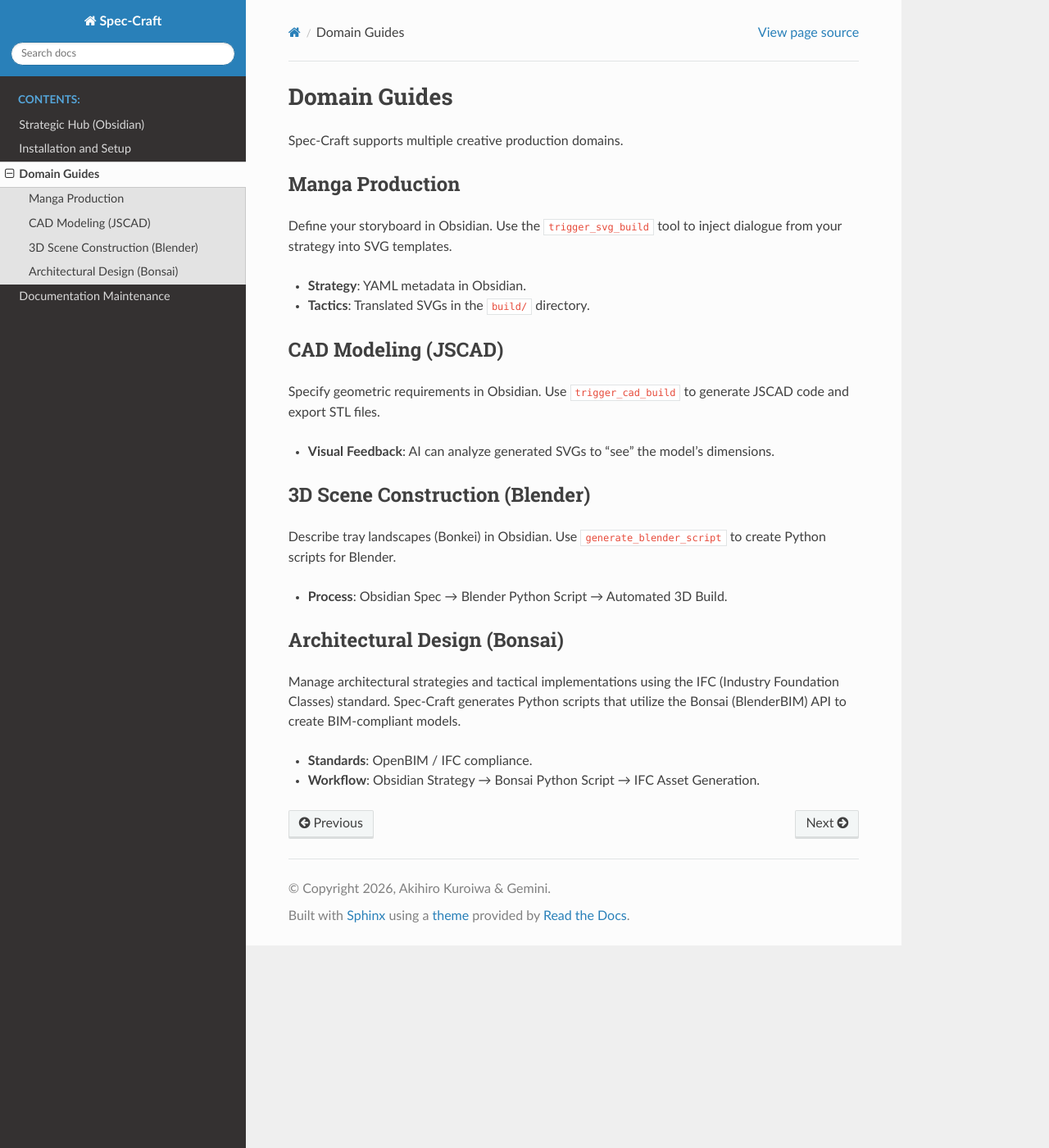
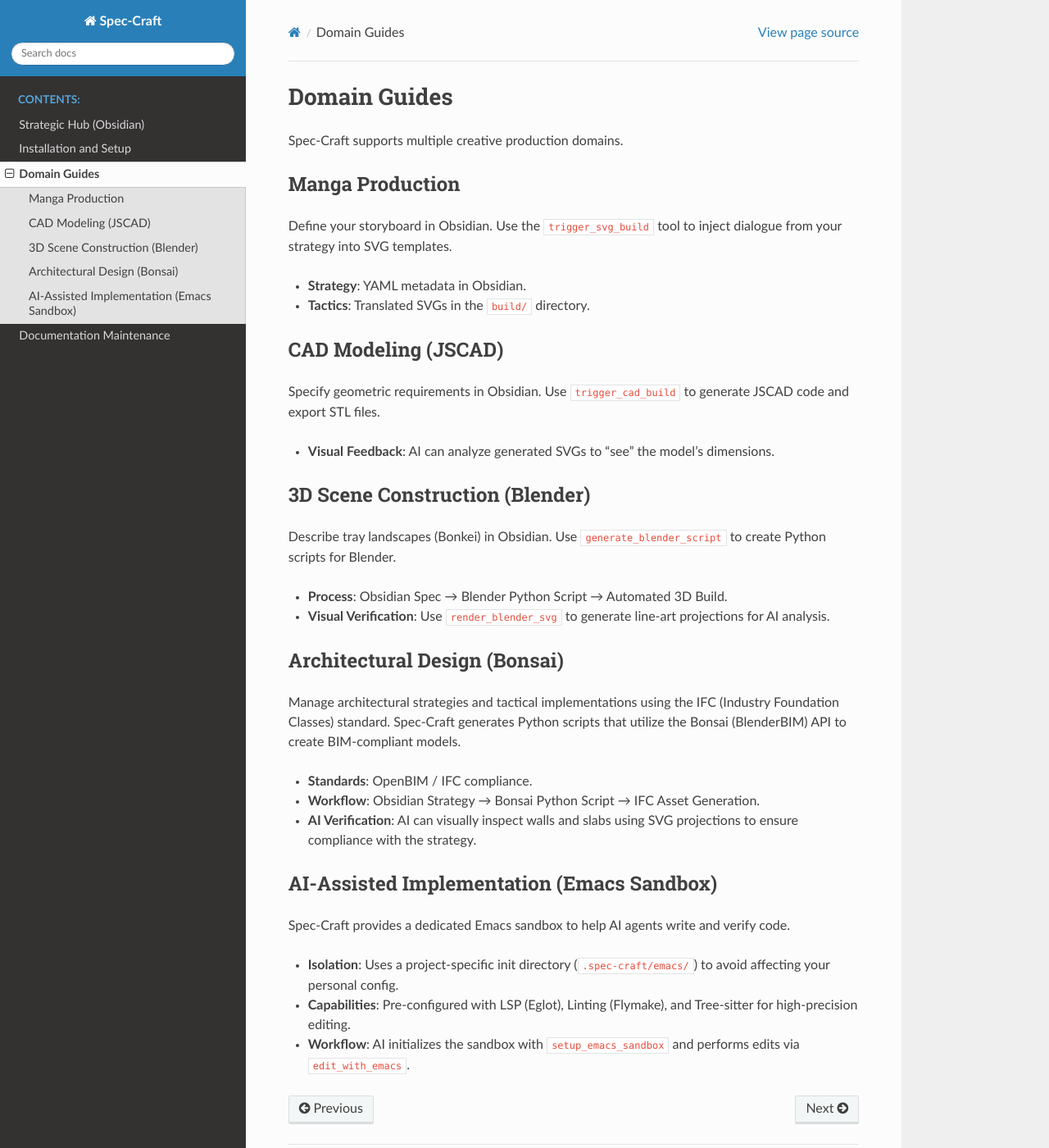
Before and after one commit to akuroiwa/spec-craft, a Sphinx documentation site: the page built from docs/source/domain-guides.md, in a window 1280 px wide and 1400 px high. Shown: the whole window at 82% size. Built offline with Sphinx 7.4.7 and the Read the Docs theme 3.1.0, drawn with Linux system fonts in a browser that asks for light colours.

Commit message:
docs: update manual for v0.1.2 features and refine translations
- Add Emacs 29+ requirement to installation guide
- Update domain guides with Blender visual feedback and Emacs sandbox details
- Add 'Operational Transparency' section to strategy documentation
- Complete 100% Japanese translations for all new segments
- Strip fuzzy markers and fill untranslated segments with English in PO files

```diff
--- a/docs/source/domain-guides.md
+++ b/docs/source/domain-guides.md
@@ -14,8 +14,16 @@ Specify geometric requirements in Obsidian. Use `trigger_cad_build` to generate
 ## 3D Scene Construction (Blender)
 Describe tray landscapes (Bonkei) in Obsidian. Use `generate_blender_script` to create Python scripts for Blender.
 - **Process**: Obsidian Spec → Blender Python Script → Automated 3D Build.
+- **Visual Verification**: Use `render_blender_svg` to generate line-art projections for AI analysis.
 
 ## Architectural Design (Bonsai)
 Manage architectural strategies and tactical implementations using the IFC (Industry Foundation Classes) standard. Spec-Craft generates Python scripts that utilize the Bonsai (BlenderBIM) API to create BIM-compliant models.
 - **Standards**: OpenBIM / IFC compliance.
 - **Workflow**: Obsidian Strategy → Bonsai Python Script → IFC Asset Generation.
+- **AI Verification**: AI can visually inspect walls and slabs using SVG projections to ensure compliance with the strategy.
+
+## AI-Assisted Implementation (Emacs Sandbox)
+Spec-Craft provides a dedicated Emacs sandbox to help AI agents write and verify code.
+- **Isolation**: Uses a project-specific init directory (`.spec-craft/emacs/`) to avoid affecting your personal config.
+- **Capabilities**: Pre-configured with LSP (Eglot), Linting (Flymake), and Tree-sitter for high-precision editing.
+- **Workflow**: AI initializes the sandbox with `setup_emacs_sandbox` and performs edits via `edit_with_emacs`.
```
Also changed, not shown: docs/source/installation.md (+1 -0 lines), docs/source/strategy.md (+8 -0 lines), 4 other files.
